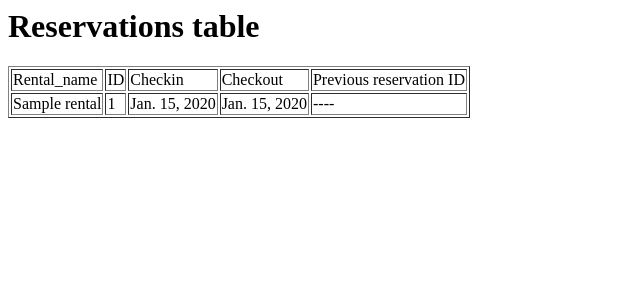
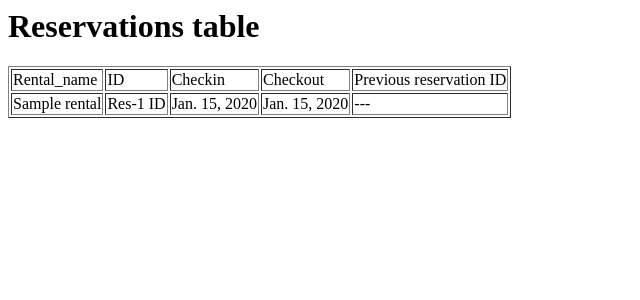
Before and after one commit to walimike/rental-app, a Django app: page /rental/ in a window 1280 px wide. Shown: the top 300 px of the page, without its empty margins (0-640 px from the left). Run offline with Django 3.2, Linux system fonts and the light colour scheme; tables that the repository leaves empty hold one stand-in row (values such as "Sample post").

Commit message:
modify id display

```diff
--- a/app/rental/models.py
+++ b/app/rental/models.py
@@ -24,7 +24,7 @@ class Reservations(models.Model):
     @property
     def previous_id(self):
         previous_item = self.rental.reservations.filter(id__lt=self.id)
-        return previous_item.latest('id').id if previous_item.exists() else '----'
+        return previous_item.latest('id').id if previous_item.exists() else None
 
     @property
     def checkin_display(self):
--- a/app/rental/templates/rental/index.html
+++ b/app/rental/templates/rental/index.html
@@ -12,10 +12,14 @@
         {% for reservation in reservations %}
             <tr>
             <td>{{ reservation.rental_name }}</td>
-            <td>{{ reservation.id }}</td>
+            <td>Res-{{ reservation.id }} ID</td>
             <td>{{ reservation.checkin_display }}</td>
             <td>{{ reservation.checkout_display }}</td>
-            <td>{{ reservation.previous_id }}</td>
+            {% if reservation.previous_id %}
+                <td>Res-{{ reservation.previous_id }} ID</td>
+            {% else %}
+                <td>---</td>
+            {% endif %}
             </tr>
         {% endfor %}
     </table>
```
